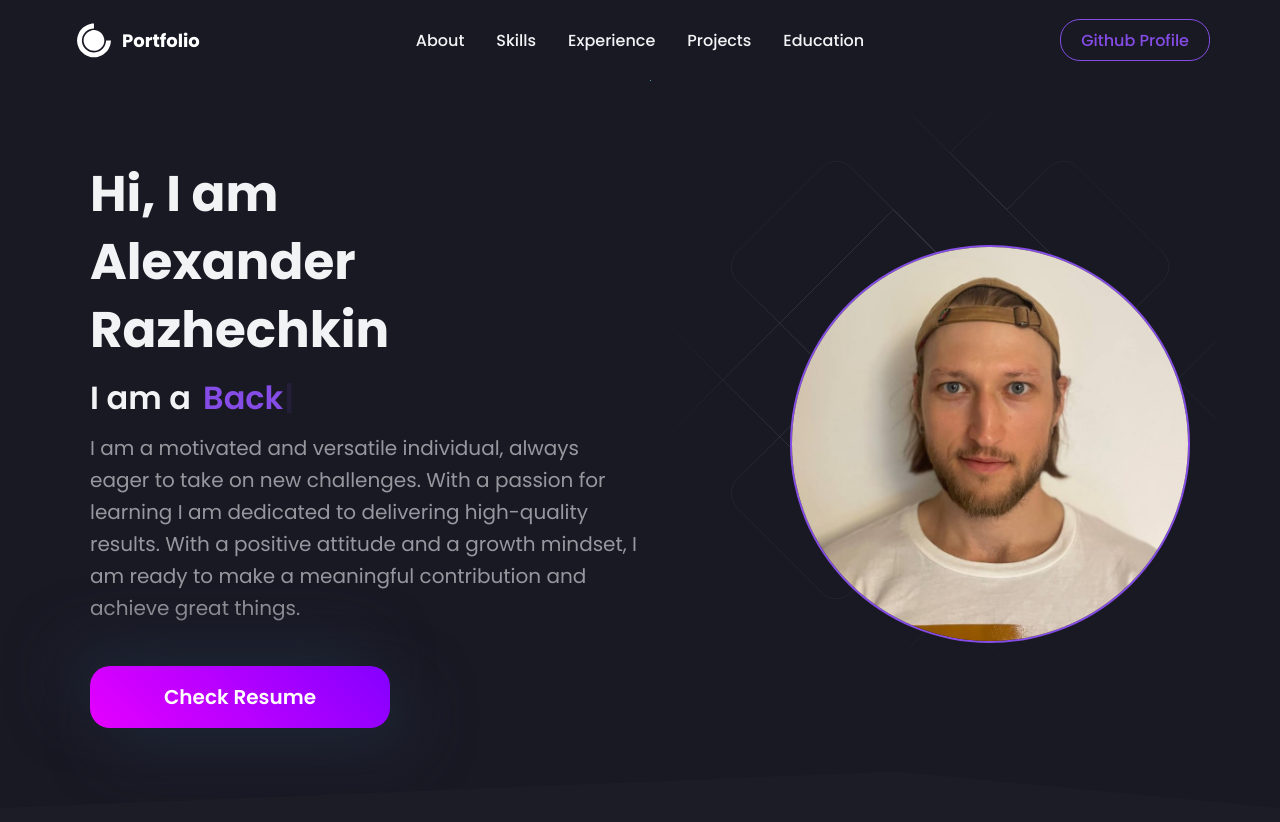
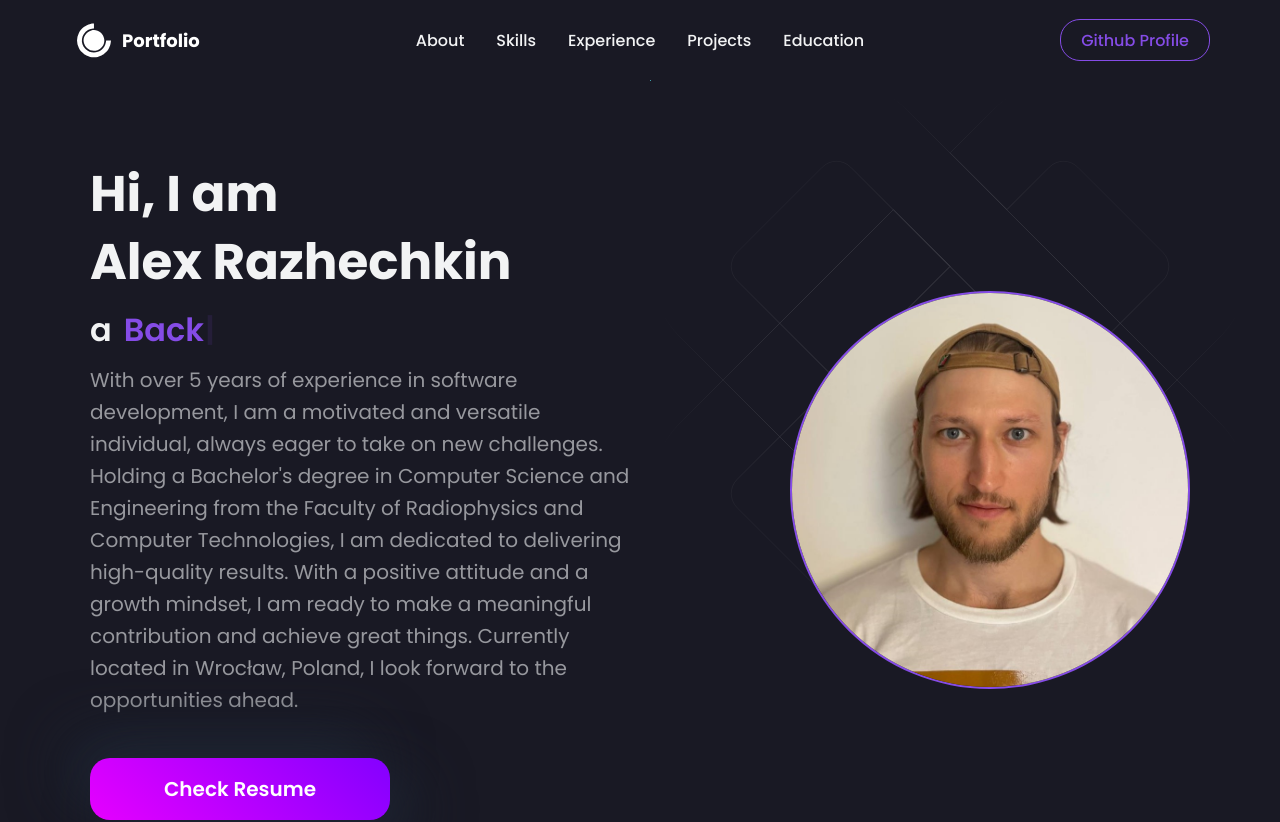
Before and after one commit to AgentRa/portfolio, a React (Create React App) app: page / in a window 1280 px wide. Shown: the top 822 px of the page. Built offline with nearby package versions, Linux system fonts and the light colour scheme.

Commit message:
Fix: improve information

```diff
--- a/src/components/HeroSection/index.js
+++ b/src/components/HeroSection/index.js
@@ -30,7 +30,7 @@ const HeroSection = () => {
               Hi, I am <br /> {Bio.name}
             </Title>
             <TextLoop>
-              I am a
+              a
               <Span>
                 <Typewriter
                   options={{
--- a/src/data/constants.js
+++ b/src/data/constants.js
@@ -41,13 +41,14 @@ import {
 } from '../images';
 
 export const Bio = {
-  name: 'Alexander Razhechkin',
+  name: 'Alex Razhechkin',
   roles: ['Front End Developer', 'Back End Developer', 'Full Stack Developer', 'Programmer'],
   description:
-    'I am a motivated and versatile individual, always eager to take on new challenges. With a passion for learning I am dedicated to delivering high-quality results. With a positive attitude and a growth mindset, I am ready to make a meaningful contribution and achieve great things.',
-  resume: 'https://drive.google.com/file/d/1IE-9isHy7PjmOn5y1BmIqYpDsGvUd1sd/view?usp=sharing',
-  linkedin: 'https://www.linkedin.com/in/alexander-r-17a7bb198/',
+    'With over 5 years of experience in software development, I am a motivated and versatile individual, always eager to take on new challenges. Holding a Bachelor\'s degree in Computer Science and Engineering from the Faculty of Radiophysics and Computer Technologies, I am dedicated to delivering high-quality results. With a positive attitude and a growth mindset, I am ready to make a meaningful contribution and achieve great things. Currently located in Wrocław, Poland, I look forward to the opportunities ahead.',
+  resume: 'https://drive.google.com/file/d/1UGFCZX2xxm-xz4YaD1t5AljPwqrrJS-M/view',
+  linkedin: 'https://www.linkedin.com/in/sanyara/',
   telegram: 'https://t.me/agent_sun',
+  github: 'https://github.com/AgentRa',
 };
 
 export const skills = [
```
Also changed, not shown: package.json (+5 -2 lines), 1 other file (tests, documents, lock files or other folders).
